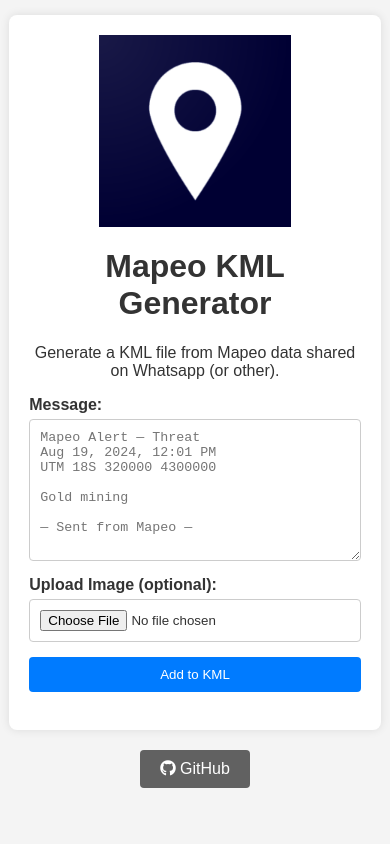
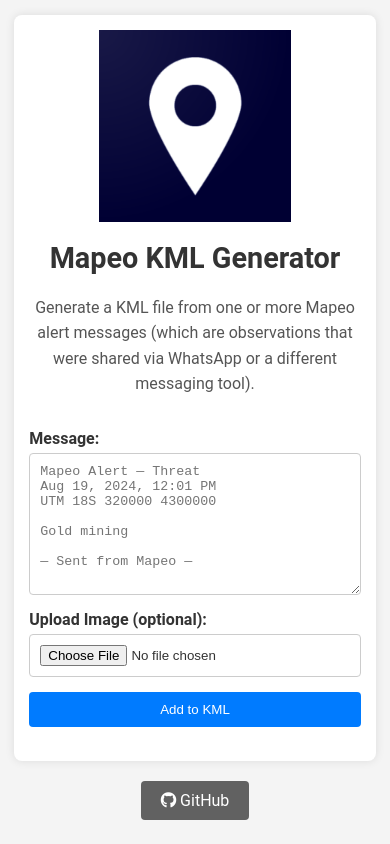
Before and after one commit to rudokemper/mapeo-kml-generator, a plain HTML site: page index.html in a window 390 px wide. Drawn offline with Linux system fonts and the light colour scheme.

Commit message:
Design improvements

```diff
--- a/index.html
+++ b/index.html
@@ -11,7 +11,7 @@
 </head>
 <style>
     body {
-        font-family: Arial, sans-serif;
+        font-family: 'Roboto', sans-serif;
         background-color: #f4f4f4;
         color: #333;
         margin: 0;
@@ -31,12 +31,21 @@
     @media (max-width: 600px) {
          .container {
             margin-top: 15px;
+            padding: 15px;
         }
     }
 
     h1 {
         text-align: center;
         color: #333;
+        font-size: 1.8em;
+    }
+
+    p {
+        text-align: center;
+        line-height: 1.6em;;
+        margin-bottom: 2em;
+        color: #555;
     }
 
     .form-group {
@@ -108,7 +117,7 @@
     <div class="container">
         <img src="assets/mapeo.png" alt="Mapeo Logo" style="display: block; margin: 0 auto;">
         <h1>Mapeo KML Generator</h1>
-        <p><center>Generate a KML file from Mapeo data shared on Whatsapp (or other).</center></p>
+        <p>Generate a KML file from one or more Mapeo alert messages (which are observations that were shared via WhatsApp or a different messaging tool).</p>
         <form id="kmlForm" class="form-group">
             <label for="message">Message:</label>
             <textarea id="message" name="message" rows="8" cols="50" placeholder="Mapeo Alert — Threat
@@ -122,7 +131,7 @@ Gold mining
             <input type="file" id="image" name="image">
             <button type="button" class="btn" onclick="addToKML()">Add to KML</button>
         </form><br>
-        <label id="downloadLabel" style="display: none;">Finalized KML output:</label>
+        <label id="downloadLabel" style="display: none;"></label>
         <a id="downloadLink" class="btn" onclick="downloadKML()" style="display:none;">Download KML</a>
     </div>
     <div class="github">
--- a/script/kmlGenerator.js
+++ b/script/kmlGenerator.js
@@ -122,7 +122,7 @@ function updateUI() {
   document.getElementById("image").value = '';
 
   const downloadLabel = document.getElementById("downloadLabel");
-  downloadLabel.textContent = `Finalized KML output: ${messages.length} messages`;
+  downloadLabel.innerHTML = `Generated KML output: <span style="font-weight: normal">${messages.length} message${messages.length !== 1 ? 's' : ''}</span>`;
   downloadLabel.style.display = "block";
 
   const link = document.getElementById("downloadLink");
```
